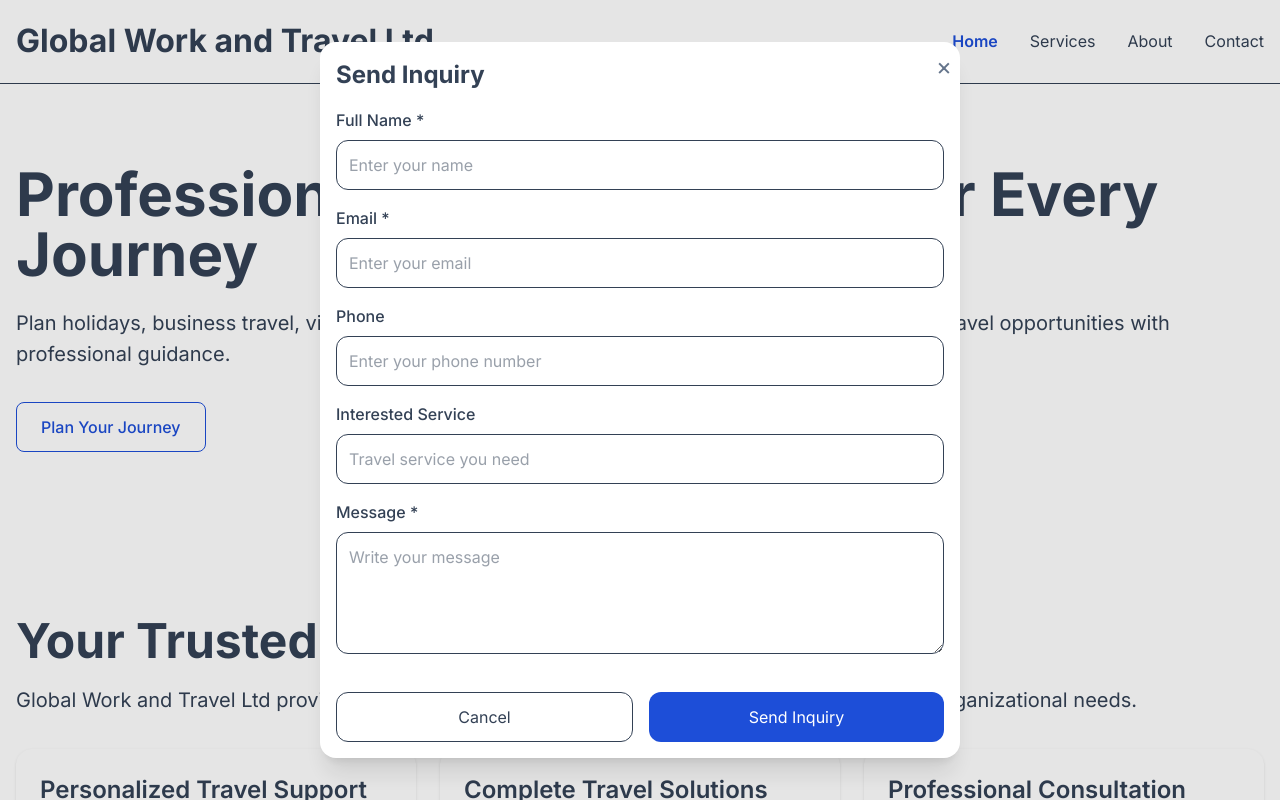
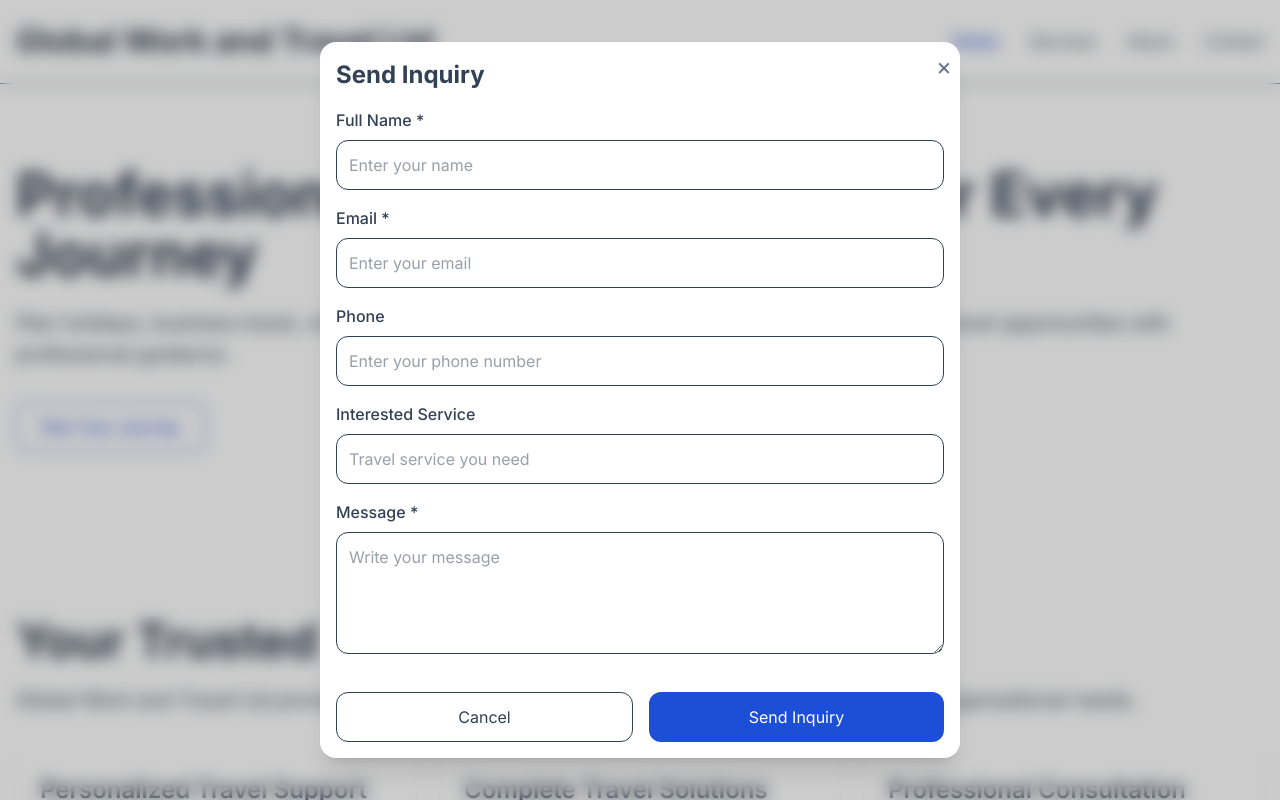
Before and after one commit to ericbalaile/Balaile-Tech-Lab, a React (Vite) app: page / in a window 1280 px wide. Both pictures are taken after a click on the button "Plan Your Journey". Shown: the top 800 px of the page. Built offline with nearby package versions, Linux system fonts and the light colour scheme.

Commit message:
Restore inquiry modal blur overlay effect

```diff
--- a/src/components/ui/InquiryModal.jsx
+++ b/src/components/ui/InquiryModal.jsx
@@ -22,7 +22,7 @@
 
   return (
     <div
-      className="fixed inset-0 z-50 flex items-center justify-center bg-black/10 backdrop-blur-none p-4"
+      className="fixed inset-0 z-50 flex items-center justify-center bg-black/20 backdrop-blur-sm p-4"
       onClick={onClose}
     >
       <div
```
